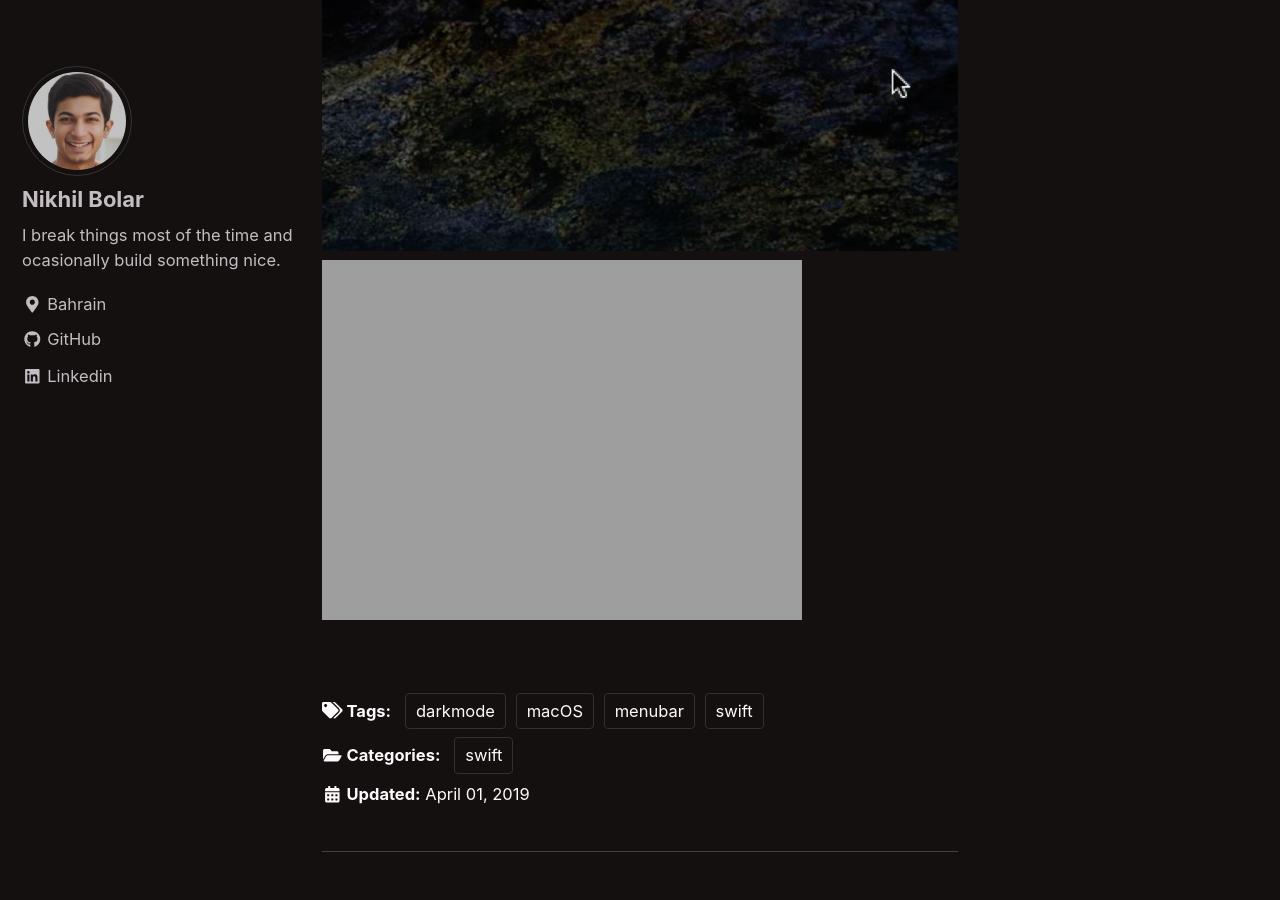
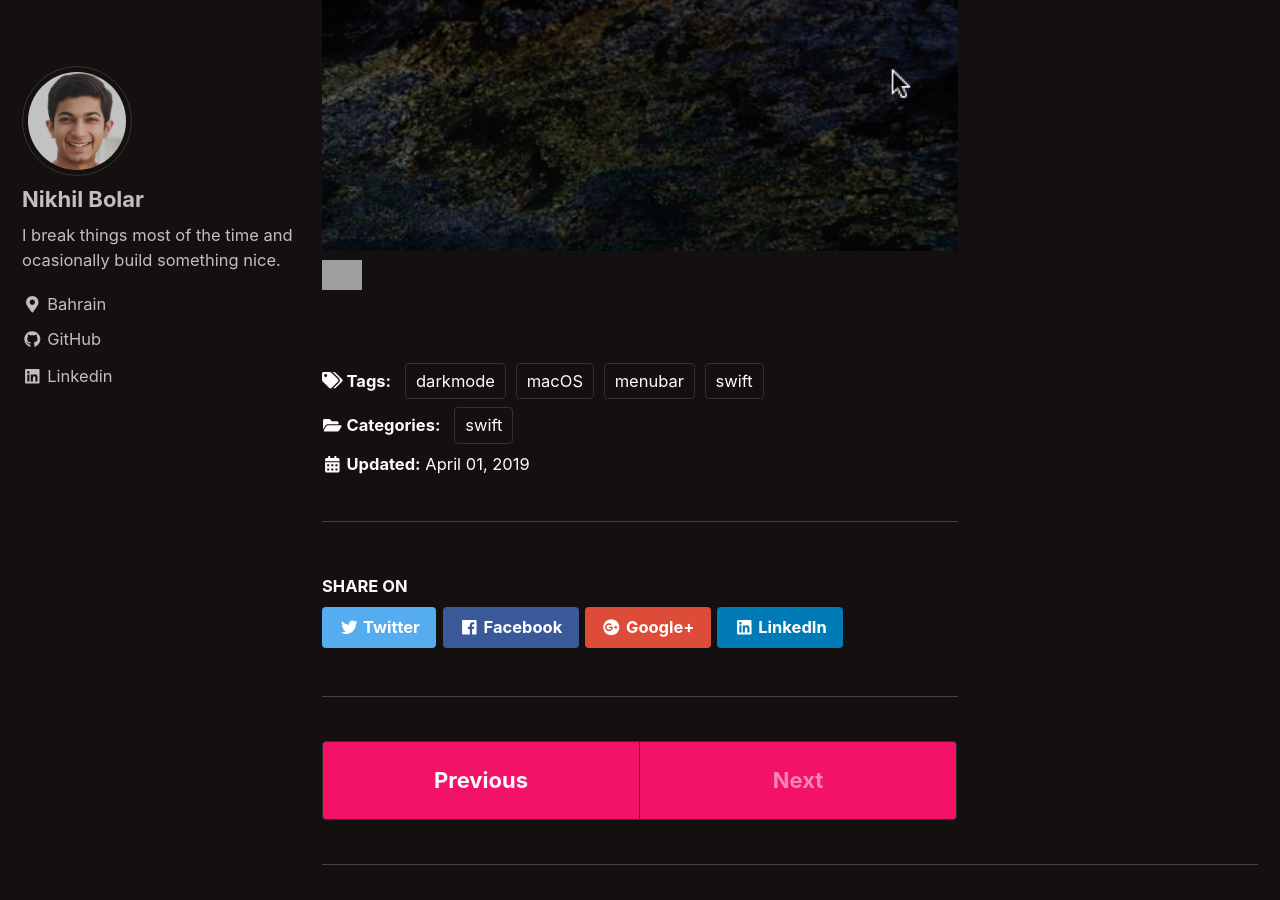
Before and after one commit to nbolar/nbolar.github.io, a Jekyll site: the page built from _posts/2019-04-01-darko.md, in a window 1280 px wide and 900 px high, scrolled down 1076 px. Built offline with Jekyll 4.4.1, drawn with Linux system fonts in a browser that asks for light colours; cached includes are drawn as plain includes.

Commit message:
Update 2019-04-01-darko.md

```diff
--- a/_posts/2019-04-01-darko.md
+++ b/_posts/2019-04-01-darko.md
@@ -16,4 +16,4 @@ You can check out the project on [GitHub](https://github.com/nbolar/Darko).
 
 <div style="width:image width px; font-size:80%; text-align:center;"><img src="{{ site.url }}{{ site.baseurl }}/images/darko_screenshot.png" alt="Darko" width="width" height="height" style="padding-bottom:0.5em;" /></div>
 
-<img src="{{ site.url }}{{ site.baseurl }}/images/darko_gif.mov" alt="Darko" width="480" height="480" style="padding-bottom:0.5em;" />
+<img src="{{ site.url }}{{ site.baseurl }}/images/darko_gif.mov" alt="Darko" width="40" height="40" style="padding-bottom:0.5em;" />
```
